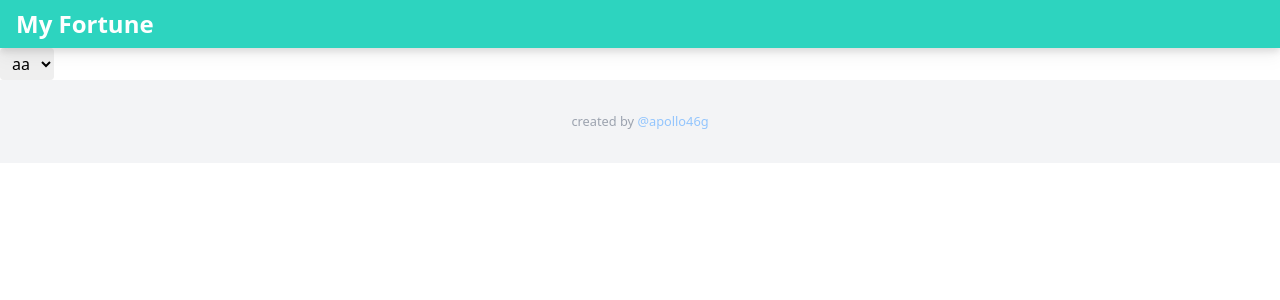
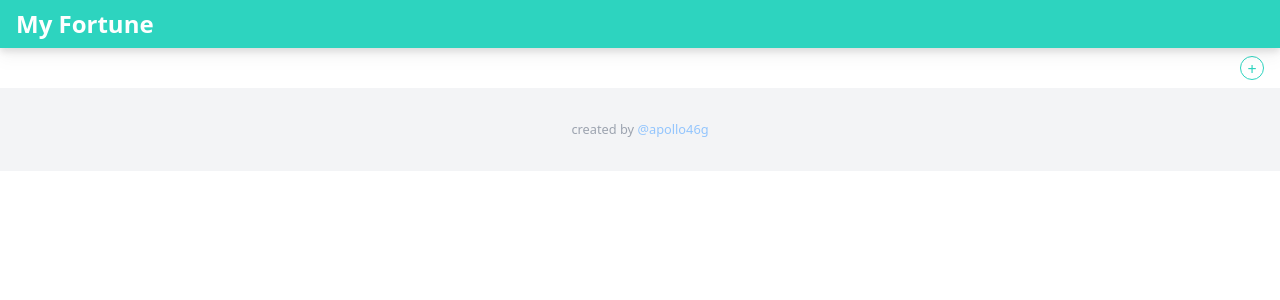
Before and after one commit to nilwurtz/myFortune, a Preact app: page / in a window 1280 px wide. Shown: the top 300 px of the page. Built offline with nearby package versions, Linux system fonts and the light colour scheme.

Commit message:
add button

```diff
--- /dev/null
+++ b/src/components/atoms/addButton.tsx
@@ -0,0 +1,16 @@
+import { FunctionComponent } from "preact";
+
+type Props = {
+  onClick?: JSX.MouseEventHandler<HTMLButtonElement>;
+};
+
+export const AddButton: FunctionComponent<Props> = (props) => {
+  return (
+    <button
+      className="w-6 h-6 text-center rounded-full border border-teal-400 text-teal-400 bg-white"
+      onClick={props.onClick}
+    >
+      +
+    </button>
+  );
+};
--- a/src/components/pages/index.tsx
+++ b/src/components/pages/index.tsx
@@ -1,16 +1,32 @@
 import { FunctionComponent } from "preact";
 import { Selector } from "@/components/atoms/selector";
+import { useEffect, useReducer } from "preact/hooks";
+import { membersReducer } from "@/reducers/members";
+import { EVENTS } from "@/lib/events";
+import { MEMBERS } from "@/lib/members";
+import { AddButton } from "@/components/atoms/addButton";
 
 export const IndexPage: FunctionComponent = () => {
-  const options = [
-    { text: "aa", key: "aa" },
-    { text: "aa", key: "aa" },
-    { text: "aa", key: "aa" },
-    { text: "aa", key: "aa" },
-  ];
+  const [state, dispatch] = useReducer(membersReducer, {
+    participateMembers: [],
+    selectedMembers: [],
+  });
+
+  useEffect(() => {
+    dispatch({
+      type: "load",
+      allMembers: MEMBERS,
+      nonParticipateMemberIds: EVENTS["4th"].nonParticipateMemberIds,
+    });
+  }, []);
+
   return (
     <div>
-      <Selector options={options} />
+      <section>
+        <div className="flex justify-end flex-row py-2 px-4">
+          <AddButton />
+        </div>
+      </section>
     </div>
   );
 };
--- a/src/reducers/members.ts
+++ b/src/reducers/members.ts
@@ -8,7 +8,7 @@ export type MembersState = {
 export type MembersAction =
   | {
       type: "load";
-      allMembers: Member[];
+      allMembers: readonly Member[];
       nonParticipateMemberIds: number[];
     }
   | {
```
